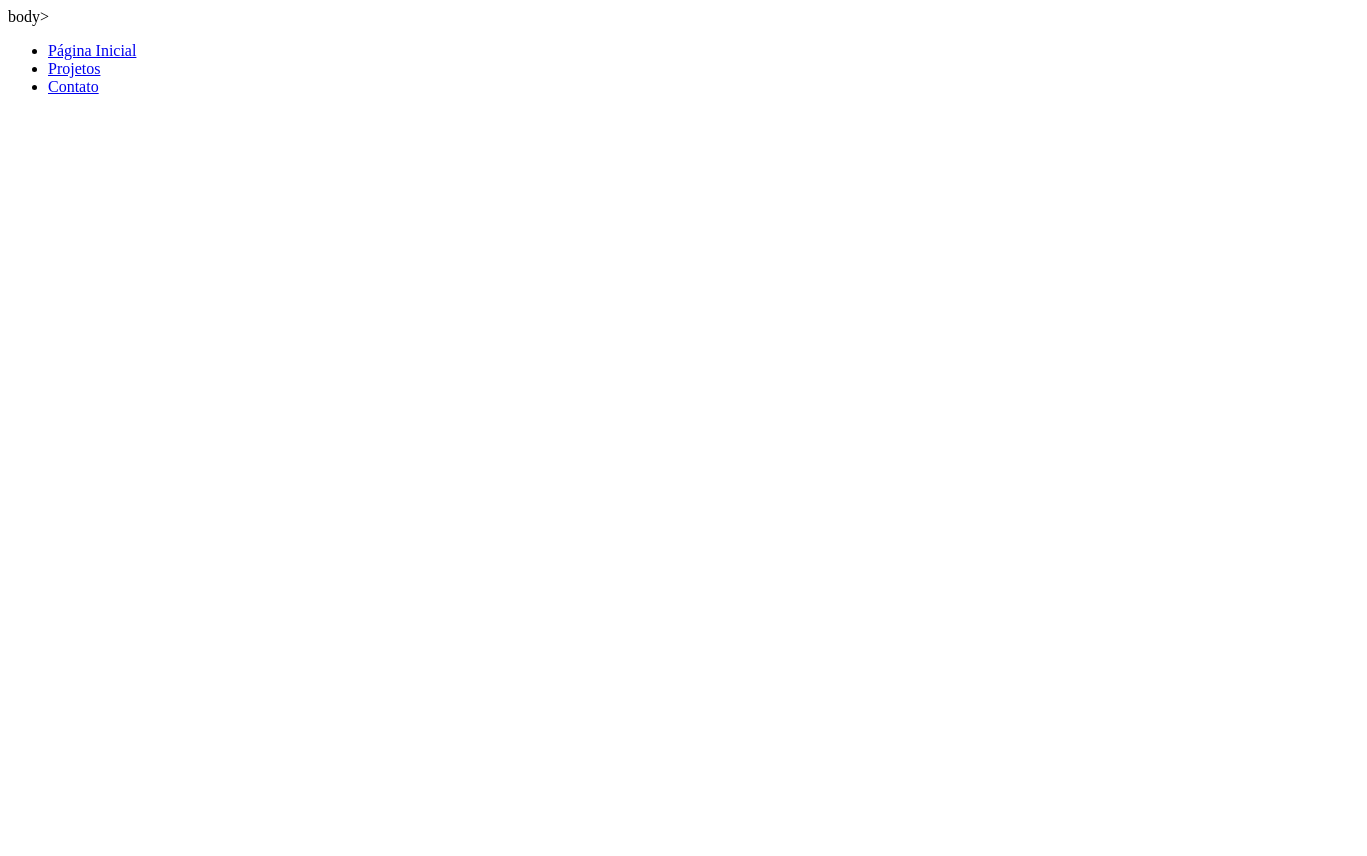
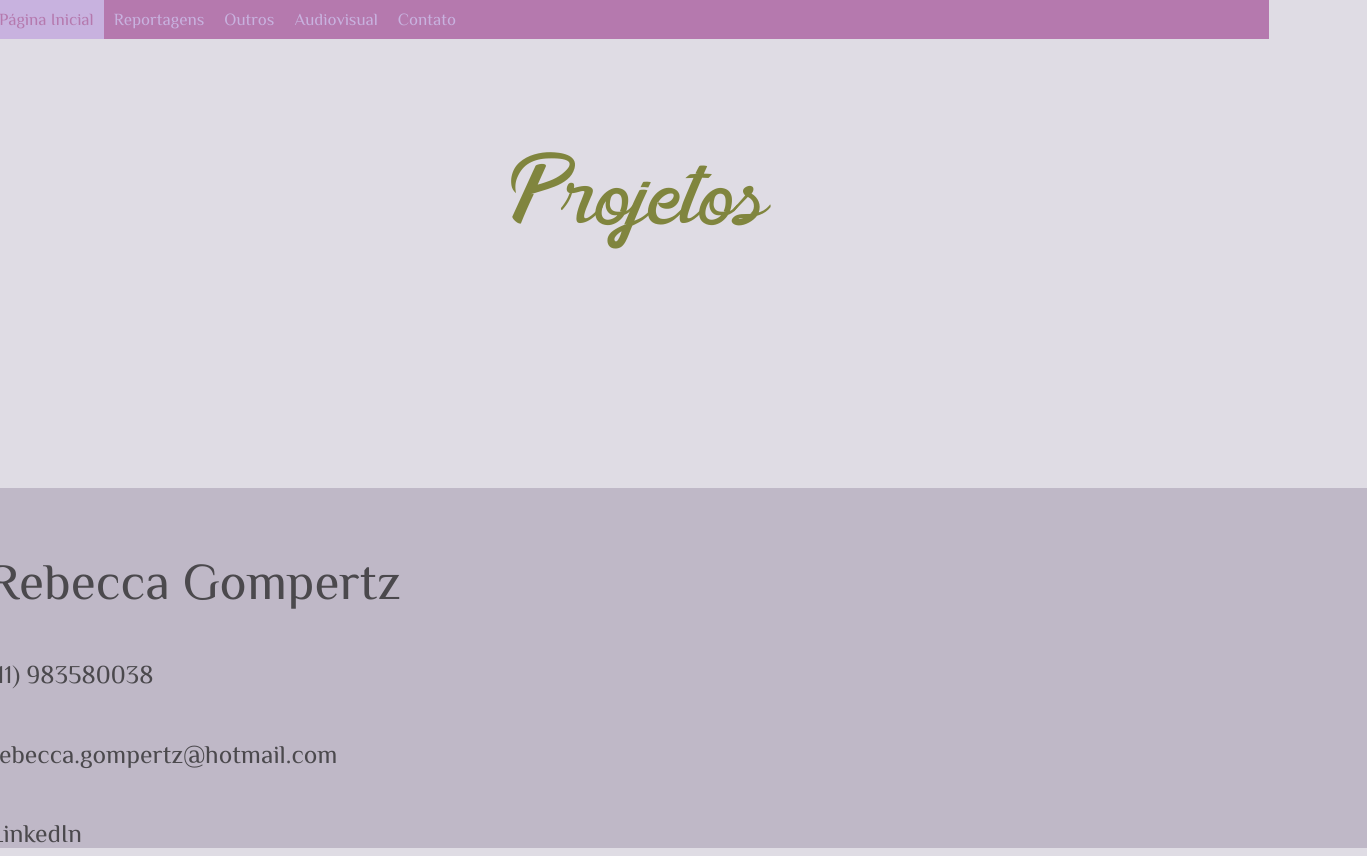
Before and after one commit to vmesel/portfolio, a plain HTML site: page pagprincipal.html in a window 1280 px wide. Shown: the whole page, 1367 px wide, since content can reach past the window. Before the commit the page ends 800 px from the top, so only its background shows below. Drawn offline with Linux system fonts and the light colour scheme.

Commit message:
-adicionei navbar, titulo e footer na pag principal;

```diff
--- a/pagprincipal.html
+++ b/pagprincipal.html
@@ -1,12 +1,27 @@
 <head>
     <meta name="viewport" content="width=device-width, initial-scale=1.0">
-    <link rel="stylesheet" type="text/css" href="">
+    <link rel="stylesheet" type="text/css" href="pagprincipal.css">
   </head>
-  body>
+  <body>
   <nav>
     <ul id='navbar'>
-      <li><a href="página inicial html.html">Página Inicial</a></li>
-      <li><a href="#projects">Projetos</a></li>
+      <li><a href="paginicial.html">Página Inicial</a></li>
+      <li><a href="#">Reportagens</a></li>
+      <li><a href="#">Outros</a></li>
+      <li><a href="#">Audiovisual</a></li>
       <li><a href="#contato">Contato</a></li>
     </ul>
   </nav>
+ <section id="principal">
+<h1>Projetos</h1>
+ </section>
+  <footer id="contato">
+    <div id="footer">
+    <div><p>Rebecca Gompertz</p></div>
+   <div> <a href="tel:(11)983580038">(11) 983580038</p></div>
+<div><a href="malito:rebecca.gompertz@hotmail.com">rebecca.gompertz@hotmail.com</a></div>
+<p> </p>
+<div><a href="#">LinkedIn</a></div>
+</div>
+</footer>
+</body>
```
